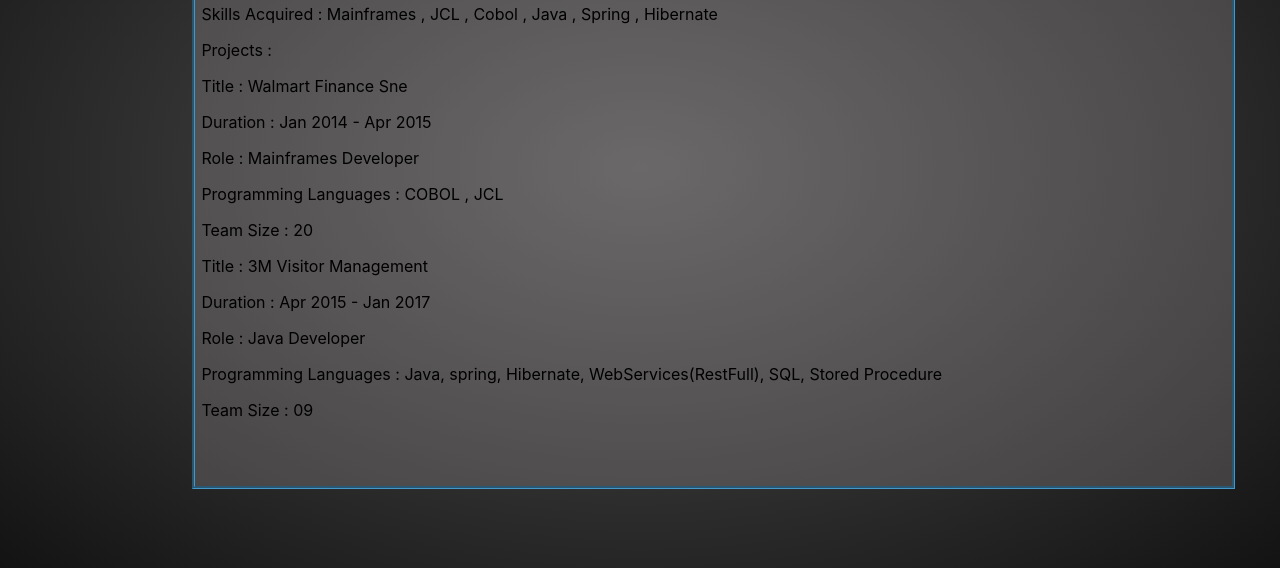
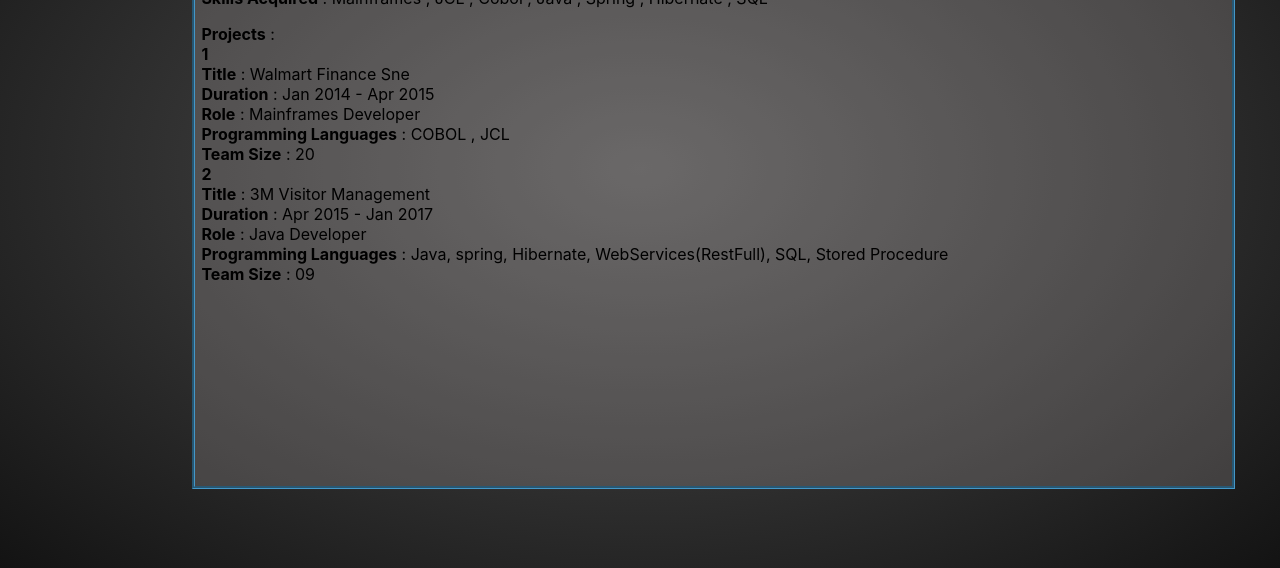
Before and after one commit to chaitanyachinta55/careerDigest, a React app: page / in a window 1280 px wide. Shown: the part 1032-1600 px from the top of the page. Built offline with nearby package versions, Linux system fonts and the light colour scheme.

Commit message:
complete experience details , good in mobile

```diff
--- a/src/Components/home/homePage.jsx
+++ b/src/Components/home/homePage.jsx
@@ -7,13 +7,22 @@ class homePage extends Component{
             hideDetailedScroll : false,
             clickedLevel : "Jan 2014 - Jan 2017",
             experienceData : {
-                "Jan 2014 - Jan 2017" : {"Company": "Cognizant" , "Logo" : "cts_logo.png" , "Skills Acquired" : "Mainframes , JCL , Cobol , Java , Spring , Hibernate" ,
+                "Jan 2014 - Jan 2017" : {"Company": "Cognizant" , "Logo" : "cts_logo.png" , "Skills Acquired" : "Mainframes , JCL , Cobol , Java , Spring , Hibernate , SQL" ,
                     "Projects" : [{"Title" : "Walmart Finance Sne" , "Duration" : "Jan 2014 - Apr 2015" , "Role" : "Mainframes Developer" , "Programming Languages" : "COBOL , JCL" , "Team Size" : 20 },
                     {"Title" : "3M Visitor Management" , "Duration" : "Apr 2015 - Jan 2017" , "Role" : "Java Developer" , "Programming Languages" : "Java, spring, Hibernate, WebServices(RestFull), SQL, Stored Procedure" , "Team Size" : "09" }
                     ]},
-                "Feb 2017 - Mar 2018" : {"Company": "Cognizant" , "Logo" : "cts_logo.png" , "Skills Acquired" : "Mainframes , JCL , Cobol , Java , Spring , Hibernate" ,
-                    "Projects" : [{"Title" : "Walmart Finance Sne" , "Duration" : "Jan 2014 - Apr 2015" , "Role" : "Mainframes Developer" , "Programming Languages" : "COBOL , JCL" , "Team Size" : 20 },
-                    {"Title" : "3M Visitor Management" , "Duration" : "Apr 2015 - Jan 2017" , "Role" : "Java Developer" , "Programming Languages" : "Java, spring, Hibernate, WebServices(RestFull), SQL, Stored Procedure" , "Team Size" : "09" }
+                "Feb 2017 - Mar 2018" : {"Company": "Ernst & Young" , "Logo" : "ey_logo.png" , "Skills Acquired" : "Smart Communications , Guide Wire , JAVA , Angular 2 , Hibernate , SQL" ,
+                    "Projects" : [{"Title" : "SFRE" , "Duration" : "Feb 2017 - Mar 2018" , "Role" : "Smart Communications Developer" , "Programming Languages" : "Smart Communications , Java Script , Guide Wire" , "Team Size" : 5 },
+                    {"Title" : "Estimation Manager" , "Duration" : "May 2017 - Mar 2018" , "Role" : "Full Stack Developer" , "Programming Languages" : "Angular 2 , Java , SQL , Hibernate" , "Team Size" : "09" }
+                    ]},
+                "Mar 2018 - Jun 2019" : {"Company": "Value Momentum" , "Logo" : "vam_logo.jpg" , "Skills Acquired" : "Smart Communications , Guide Wire " ,
+                    "Projects" : [{"Title" : "Forms new Development" , "Duration" : "Mar 2018 - Jun 2019" , "Role" : "Smart Communications Developer" , "Programming Languages" : "Smart Communications , Java Script , Guide Wire" , "Team Size" : 10 }
+                    ]},
+                "Jun 2019..." : {"Company": "Hitachi Vantara" , "Logo" : "hitachi_logo.png" , "Skills Acquired" : "ReactJS , NodeJS , PostgreSQL ,  Spring Boot , SQL , Stored Proceedures , Apache SuperSet , Azure Functions , Azure Logic Apps" ,
+                    "Projects" : [{"Title" : "Kubota Farm Machinery" , "Duration" : "Jun 2019 - Mar 2020" , "Role" : "Full Stack Developer" , "Programming Languages" : "ReactJS , NodeJS , Azure Functions , Azure Logic Apps , PostgreSQL" , "Team Size" : 6 },
+                    {"Title" : "HCVS Fleet Management" , "Duration" : "Mar 2020 - June 2020" , "Role" : "Full Stack Developer" , "Programming Languages" : "Spring Boot , SQL , Stored Proceedures" , "Team Size" : 5 },
+                    {"Title" : "Apache Superset Training" , "Duration" : "June 2020 - July 2020" , "Role" : "UI Engineer" , "Programming Languages" : "Apache Superset , ReactJS , CSS" , "Team Size" : 5 }
+
                     ]}
             }
 
@@ -40,7 +49,7 @@ class homePage extends Component{
                 this.setState({hideDetailedScroll : true});
             }
 
-            if(this.state.hideDetailedScroll && window.scrollY === 0){
+            if(this.state.hideDetailedScroll && window.scrollY <= 25 && window.scrollY > 0){
                 console.log(window.scrollY);
                 document.getElementById("scroll").classList.toggle("fadeOut");
                 document.getElementById("identityInfo").classList.toggle("fadeOut");
@@ -54,6 +63,11 @@ class homePage extends Component{
 
     timelineClicked(eachLevel){
         this.setState({clickedLevel : eachLevel});
+        document.getElementById("timeline").classList.toggle("timelineClicked");
+        document.getElementById("detailsPanel").classList.toggle("detailsPanelClicked");
+    }
+
+    detailedClosed(){
         document.getElementById("timeline").classList.toggle("timelineClicked");
         document.getElementById("detailsPanel").classList.toggle("detailsPanelClicked");
     }
@@ -110,23 +124,28 @@ class homePage extends Component{
                     <div className="firstcomp">
                         <div>
                             <img src = {"/images/"+this.state.experienceData[this.state.clickedLevel].Logo} alt="" className="firstlogo"></img>
-                            <div className="closeDetais" onClick = {() => this.timelineClicked()}>X</div>
+                            <div className="closeDetais" onClick = {() => this.detailedClosed()}>X</div>
                         </div>
                         {/* <div className="skillAcquired">Skill Acquired : Mainframes , JCL , Cobol , Java , Spring , Hibernate</div> */}
+                        <div>
                         {Object.keys(this.state.experienceData[this.state.clickedLevel]).map(eachData => (
                             "Projects" !== eachData && "Logo" !== eachData && "Company" !== eachData ?
-                            <p>{eachData} : {this.state.experienceData[this.state.clickedLevel][eachData]}</p>
+                            <><text className = "boldText">{eachData}</text> : {this.state.experienceData[this.state.clickedLevel][eachData]}</>
                             :
                             "Projects" === eachData ?
-
-                            <p>{eachData} : {this.state.experienceData[this.state.clickedLevel][eachData].map(eachProject => (
-                                Object.keys(eachProject).map( each => (
-                                    <p>{each} : {eachProject[each]}</p>
-                                ))
-                            ))}</p>
+                            <div className="projectDetails">
+                                <text className = "boldText">{eachData}</text> : {this.state.experienceData[this.state.clickedLevel][eachData].map((eachProject , index) => (
+                                <>
+                                <p><text className = "boldText">{index+1}</text></p>
+                                {Object.keys(eachProject).map( each => (
+                                    <p><text className = "boldText">{each}</text> : {eachProject[each]}</p>
+                                ))}
+                                </>
+                            ))}</div>
                             :
                             <></>
                         ))}
+                        </div>
                     </div>
                 </div>
             </div>
--- a/src/scss/homePage.css
+++ b/src/scss/homePage.css
@@ -231,6 +231,20 @@
     /* padding: 0.5vw 0 0 1vw; */
 }
 
+.boldText{
+    font-weight: 650;
+}
+.projectDetails{
+    margin-top: 1em;
+    word-wrap: normal;
+    max-height: 50vh;
+    overflow: auto;
+}
+
+.projectDetails p{
+    margin: 0%;
+}
+
 @media screen and (max-width : 1200px){
     .profileDP{
         display: inline-block;
```
Also changed, not shown: public/images/ey_logo.png (added), public/images/hitachi_logo.png (added), public/images/vam_logo.jpg (added).
